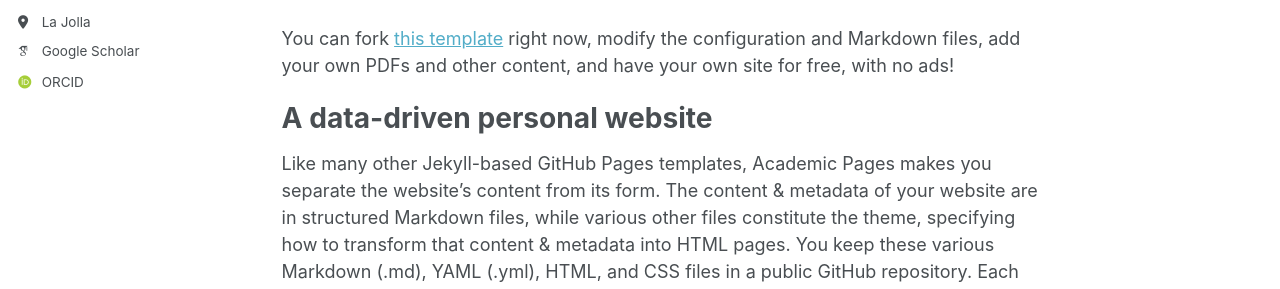
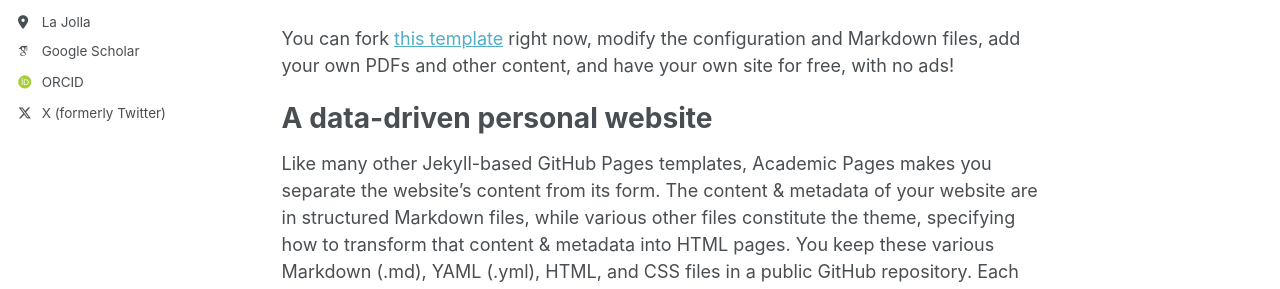
Before and after one commit to zhewenjddeng-personal/zhewenjddeng-personal.github.io, a Jekyll site: the page built from _pages/about.md, in a window 1280 px wide. Shown: the part 386-675 px from the top of the page. Built offline with Jekyll 4.4.1, drawn with Linux system fonts in a browser that asks for light colours; some web fonts are replaced; a script bundle is joined from its source files by our own code; library files that are not in the unit come from our copies.

Commit message:
Update _config.yml

```diff
--- a/_config.yml
+++ b/_config.yml
@@ -74,7 +74,7 @@ author:
   steam            : # Username
   telegram         : # URL
   tumblr           : # Username
-  X(twitter)       : "https://x.com/DengZhewen"
+  twitter          : "https://x.com/DengZhewen"
   vine             : # Username
   weibo            : # Username
   wikipedia        : # Username
```
